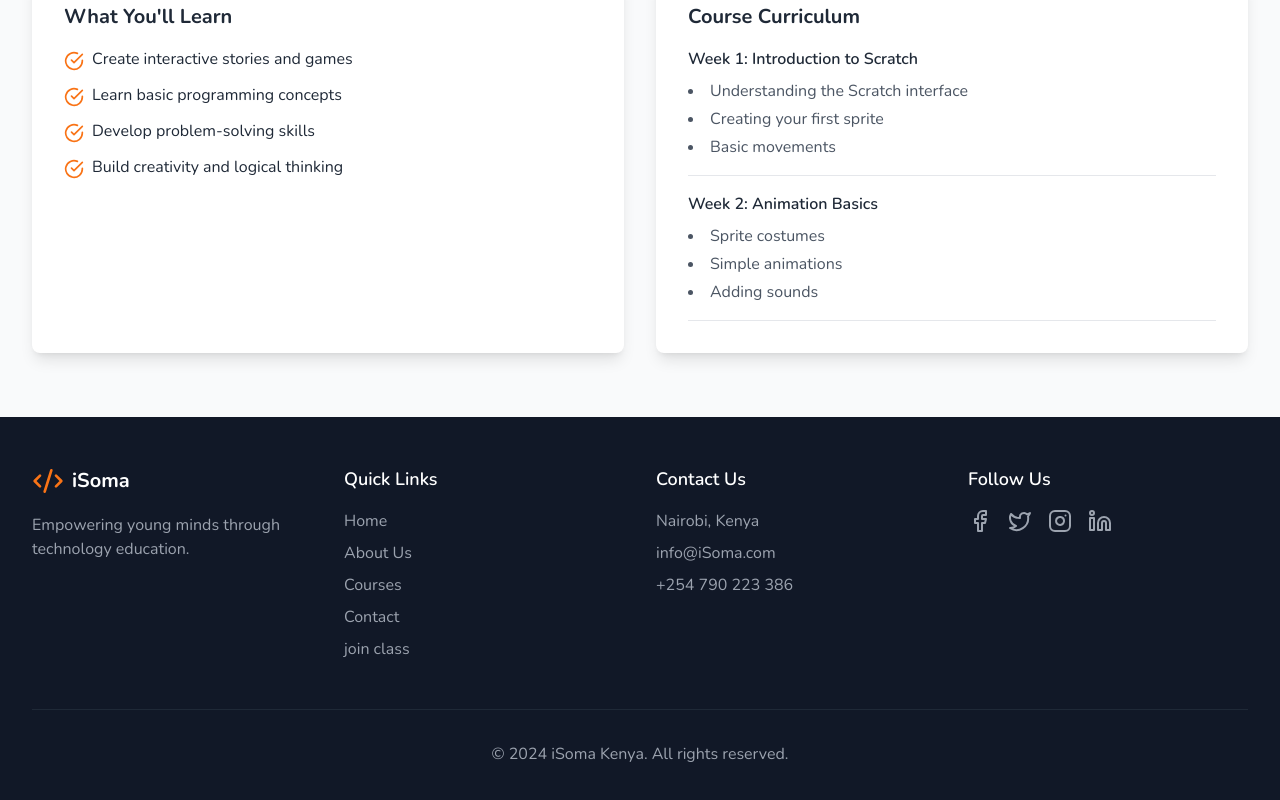
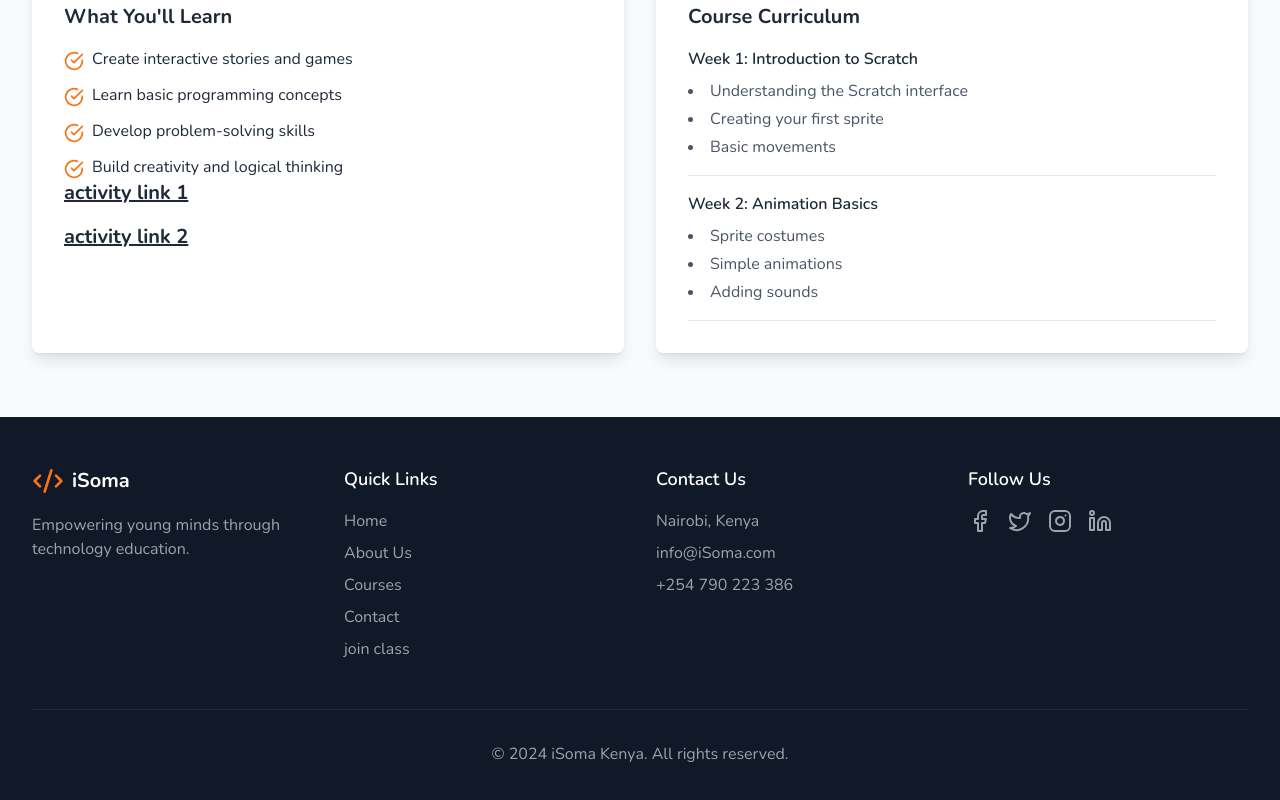
Before and after one commit to amsaul/smart-kids-kenya, a React (Vite) app: page /courses/1 in a window 1280 px wide. Shown: the part 833-1633 px from the top of the page. Built offline with nearby package versions, Linux system fonts and the light colour scheme.

Commit message:
added activity links

```diff
--- a/src/components/courses/CourseDetailPage.tsx
+++ b/src/components/courses/CourseDetailPage.tsx
@@ -95,6 +95,8 @@ export default function CourseDetailPage() {
                 </li>
               ))}
             </ul>
+            <p className="underline hover:decoration-pink-500 text-xl font-bold mb-4"> <a href="https://scratch.mit.edu/projects/596275656">activity link 1</a></p>
+            <p className="underline hover:decoration-pink-500 text-xl font-bold mb-4"> <a href="https://scratch.mit.edu/projects/599334055/editor/">activity link 2</a></p>
           </div>
 
           {/* Curriculum */}
```
